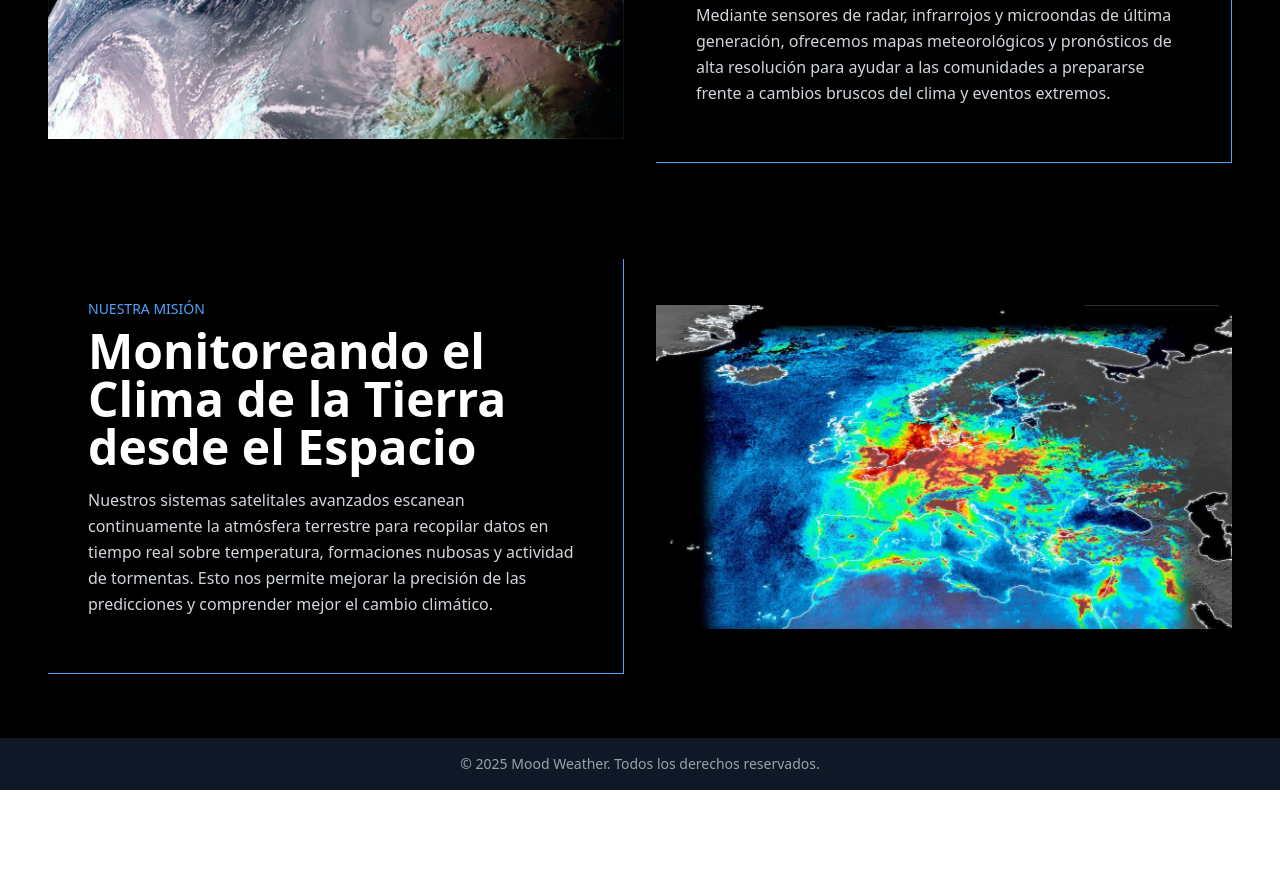
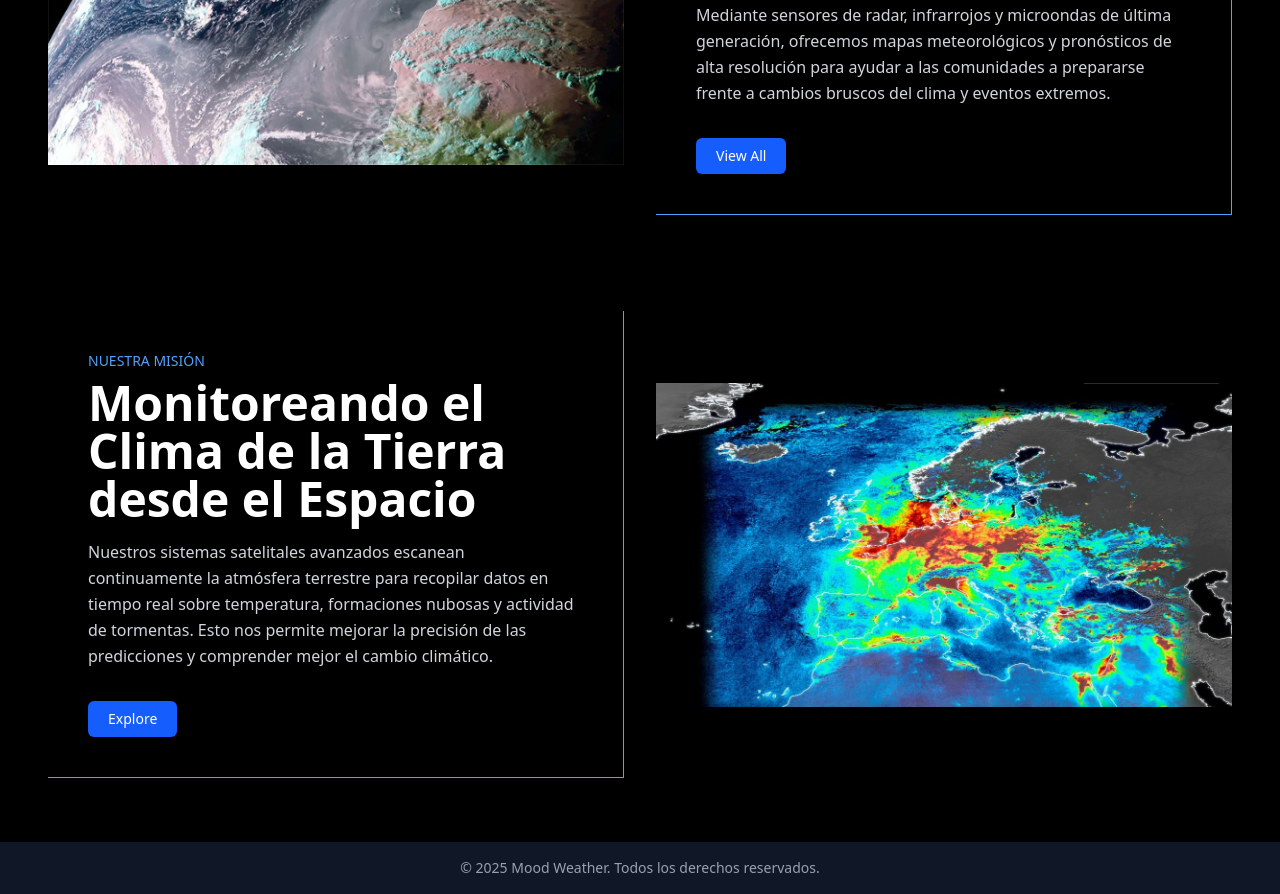
Before and after one commit to Aida230/mood-weather, a React (Vite) app in the folder Weather-Frontend/: page / in a window 1280 px wide. Shown: the part 1440-2334 px from the top of the page. Before the commit the page ends 2230 px from the top, so only its background shows below. Built offline with nearby package versions, Linux system fonts and the light colour scheme.

Commit message:
Banner.jsx

```diff
--- a/Weather-Frontend/src/Layout/Banner.jsx
+++ b/Weather-Frontend/src/Layout/Banner.jsx
@@ -19,6 +19,9 @@ const Banner = () => {
           <p className="text-gray-300 text-sm sm:text-base leading-relaxed mb-4">
            Mediante sensores de radar, infrarrojos y microondas de última generación, ofrecemos mapas meteorológicos y pronósticos de alta resolución para ayudar a las comunidades a prepararse frente a cambios bruscos del clima y eventos extremos.
           </p>
+          <button className="mt-4 bg-blue-600 hover:bg-blue-700 text-white px-5 py-2 rounded-md text-sm">
+            View All
+          </button>
         </div>
       </div>
 
@@ -31,6 +34,9 @@ const Banner = () => {
           <p className="text-gray-300 text-sm sm:text-base leading-relaxed mb-4">
             Nuestros sistemas satelitales avanzados escanean continuamente la atmósfera terrestre para recopilar datos en tiempo real sobre temperatura, formaciones nubosas y actividad de tormentas. Esto nos permite mejorar la precisión de las predicciones y comprender mejor el cambio climático.
           </p>
+          <button className="mt-4 bg-blue-600 hover:bg-blue-700 text-white px-5 py-2 rounded-md text-sm">
+            Explore
+          </button>
         </div>
 
         {/* Imagen derecha */}
```
